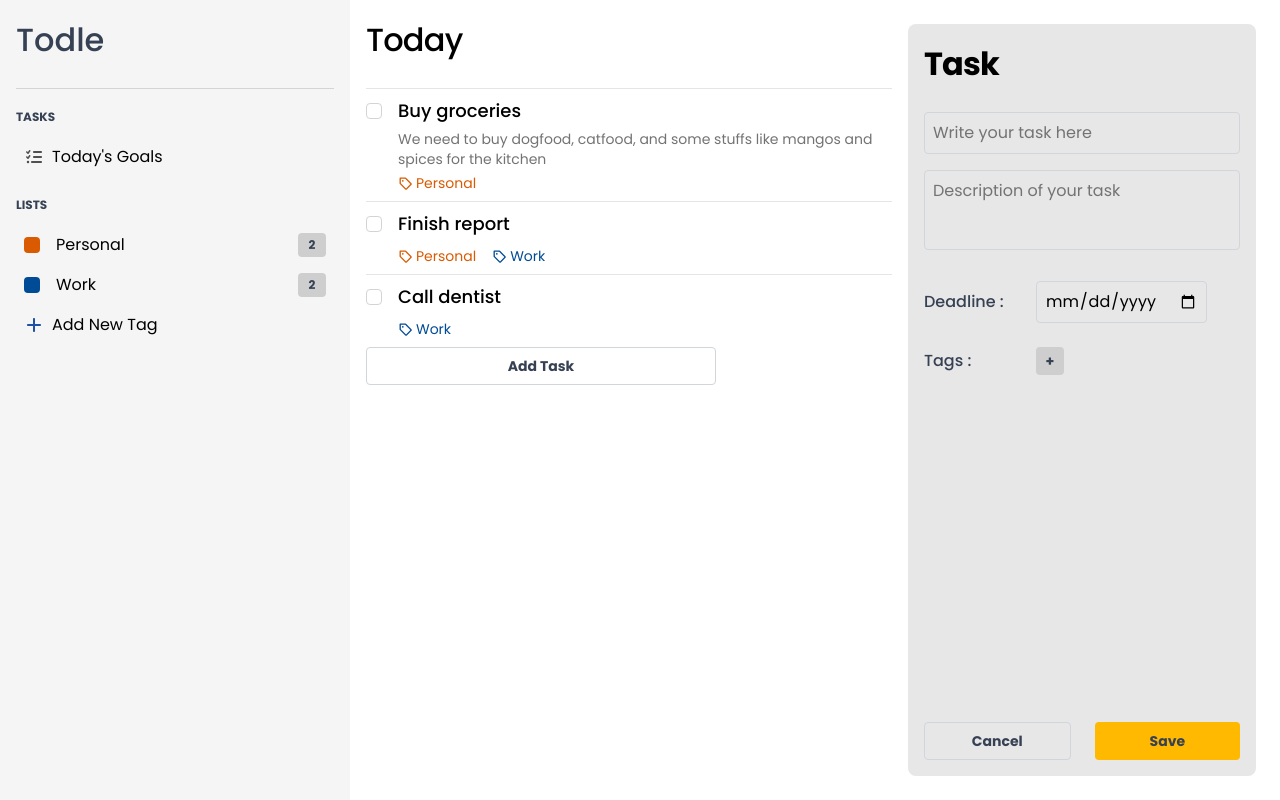
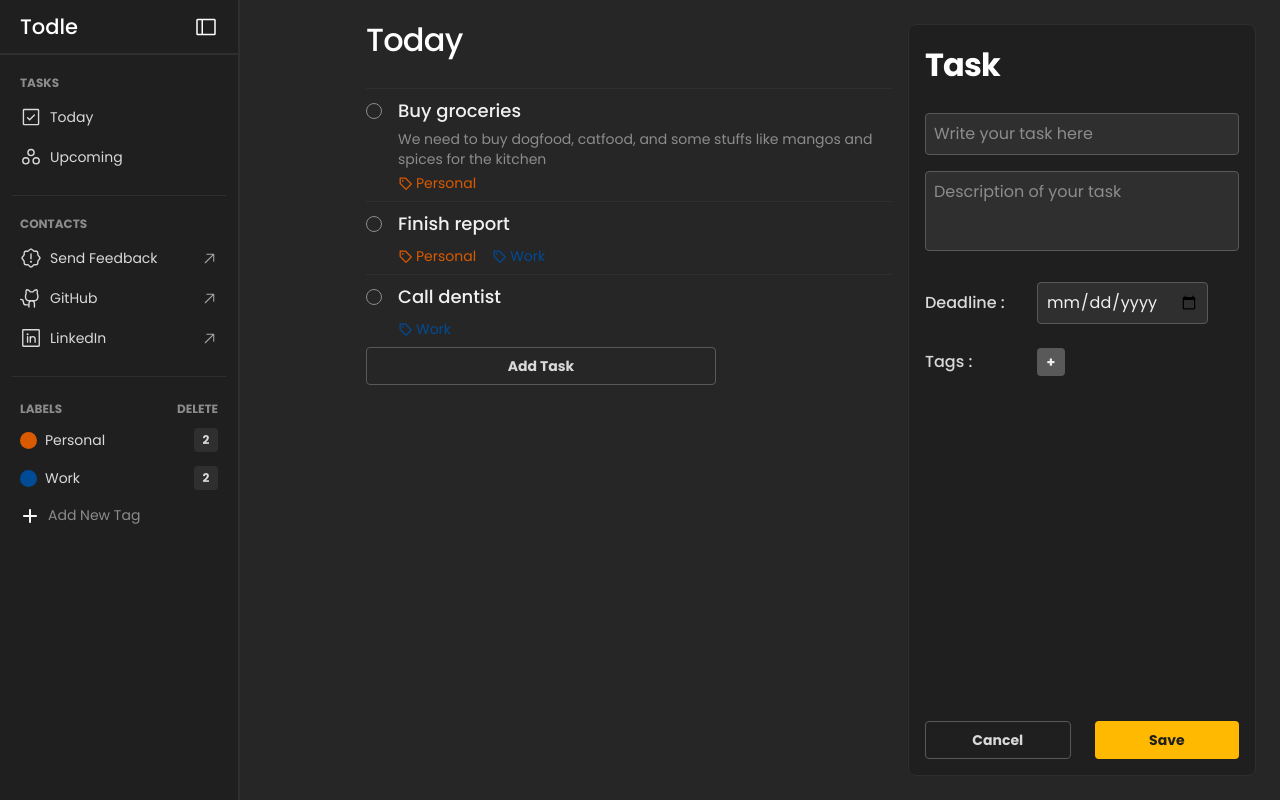
Before and after one commit to DarkMellow/Todle, a React (Vite) app: page / in a window 1280 px wide. Both pictures are taken after a click on the button "Add Task". Built offline with nearby package versions, Linux system fonts and the light colour scheme.

Commit message:
Fixed the sidebar, added Dark theme and added all the fields with new Label Delete mechanism

```diff
--- a/index.html
+++ b/index.html
@@ -5,7 +5,7 @@
   <meta charset="UTF-8" />
   <link rel="icon" type="image/svg+xml" href="/favicon.svg" />
   <meta name="viewport" content="width=device-width, initial-scale=1.0" />
-  <title>todle</title>
+  <title>Todle | Life OS</title>
   <style>
     @import url('https://fonts.googleapis.com/css2?family=Poppins:ital,wght@0,100;0,200;0,300;0,400;0,500;0,600;0,700;0,800;0,900;1,100;1,200;1,300;1,400;1,500;1,600;1,700;1,800;1,900&display=swap');
   </style>
--- a/src/components/MainDisplay/DetailPanel.jsx
+++ b/src/components/MainDisplay/DetailPanel.jsx
@@ -30,21 +30,21 @@ export default function DetailPanel({ activePanel, setActivePanel, tags }) {
 
   return (
     activePanel && (
-      <div className="p-4 bg-(--color-secondary) my-6 mr-6 rounded-lg flex flex-col justify-between">
+      <div className="p-4 bg-(--color-11) my-6 mr-6 rounded-lg flex flex-col justify-between border border-(--color-9)">
         <div>
-          <p className="text-[32px] tracking-tight font-bold mb-6">Task</p>
-          <input type="text" placeholder="Write your task here" className="w-full border border-gray-300 p-2 mb-4 rounded-sm" />
-          <textarea placeholder="Description of your task" className="w-full border h-20 border-gray-300 rounded-sm p-2 mb-6 resize-none" />
+          <p className="text-[32px] tracking-tight font-bold mb-6 text-(--color-1)">Task</p>
+          <input type="text" placeholder="Write your task here" className="w-full border border-(--color-8) bg-(--color-9) text-(--color-4) placeholder:text-(--color-7) p-2 mb-4 rounded-sm" />
+          <textarea placeholder="Description of your task" className="w-full border h-20 border-(--color-8) bg-(--color-9) text-(--color-4) placeholder:text-(--color-7) rounded-sm p-2 mb-6 resize-none" />
 
           {/* Deadline row */}
           <div className="flex gap-4 items-center mb-6">
-            <p className="font-medium text-gray-700 w-24 shrink-0">Deadline :</p>
-            <input type="date" className="border border-gray-300 p-2 rounded-sm" />
+            <p className="font-medium text-(--color-5) w-24 shrink-0">Deadline :</p>
+            <input type="date" className="border border-(--color-8) bg-(--color-9) text-(--color-4) p-2 rounded-sm" />
           </div>
 
           {/* Tags row */}
           <div className="flex gap-4 items-center mb-6 ">
-            <p className="font-medium text-gray-700 w-24 shrink-0">Tags :</p>
+            <p className="font-medium text-(--color-5) w-24 shrink-0">Tags :</p>
             <div className="flex flex-wrap gap-2 items-center relative" ref={dropdownRef}>
               {/* Chips for selected tags */}
               {selectedTags.map(tag => (
@@ -56,16 +56,16 @@ export default function DetailPanel({ activePanel, setActivePanel, tags }) {
 
               {/* Dropdown trigger button */}
               <div className="relative">
-                <button onClick={() => setDropdownOpen(prev => !prev)} className="cursor-pointer text-sm font-bold text-gray-700 bg-[#cecece] w-7 h-7 rounded-sm flex items-center justify-center">+</button>
+                <button onClick={() => setDropdownOpen(prev => !prev)} className="cursor-pointer text-sm font-bold text-(--color-4) bg-(--color-8) w-7 h-7 rounded-sm flex items-center justify-center">+</button>
 
                 {/* Dropdown list */}
                 {dropdownOpen && (
-                  <div className="absolute top-8 left-0 bg-white border border-gray-200 rounded-md shadow-lg z-10 min-w-36">
+                  <div className="absolute top-8 left-0 bg-(--color-10) border border-(--color-8) rounded-md shadow-lg z-10 min-w-36">
                     {availableTags.length === 0 ? (
-                      <p className="text-xs text-gray-400 p-3">No more tags</p>
+                      <p className="text-xs text-(--color-7) p-3">No more tags</p>
                     ) : (
                       availableTags.map(tag => (
-                        <button key={tag.id} onClick={() => addTag(tag.id)} className="cursor-pointer flex items-center gap-2 w-full text-left px-3 py-2 hover:bg-gray-100 text-sm">
+                        <button key={tag.id} onClick={() => addTag(tag.id)} className="cursor-pointer flex items-center gap-2 w-full text-left px-3 py-2 hover:bg-(--color-9) text-(--color-4) text-sm">
                           <span className="w-3 h-3 rounded-sm shrink-0" style={{ backgroundColor: tag.color }}></span>
                           {tag.name}
                         </button>
@@ -80,8 +80,8 @@ export default function DetailPanel({ activePanel, setActivePanel, tags }) {
         </div>
 
         <div className="flex gap-6">
-          <button onClick={() => setActivePanel(false)} className="cursor-pointer text-sm font-bold text-gray-700 border py-2 border-gray-300 text-center p-1 rounded-sm w-full">Cancel</button>
-          <button onClick={() => setActivePanel(false)} className="cursor-pointer text-sm font-bold text-gray-700 bg-amber-400 py-2 text-center p-1 rounded-sm w-full">Save</button>
+          <button onClick={() => setActivePanel(false)} className="cursor-pointer text-sm font-bold text-(--color-5) border py-2 border-(--color-8) text-center p-1 rounded-sm w-full hover:bg-(--color-9) transition-colors">Cancel</button>
+          <button onClick={() => setActivePanel(false)} className="cursor-pointer text-sm font-bold text-(--color-11) bg-amber-400 py-2 text-center p-1 rounded-sm w-full hover:bg-amber-300 transition-colors">Save</button>
         </div>
       </div>
     )
--- a/src/components/MainDisplay/MainPanel.jsx
+++ b/src/components/MainDisplay/MainPanel.jsx
@@ -5,7 +5,7 @@ import Task from "./Task";
 export default function MainPanel({ tasks, tags, setActivePanel }) {
   return (
     <div className="p-4">
-      <p className="text-[32px] tracking-tight font-medium mb-6">Today</p>
+      <p className="text-[32px] tracking-tight font-medium mb-6 text-(--color-1)">Today</p>
 
       <div>
         {tasks.map(t => <Task key={t.id} title={t.title} description={t.description} dueDate={t.dueDate} tags={t.tags} allTags={tags} />)}
@@ -13,7 +13,7 @@ export default function MainPanel({ tasks, tags, setActivePanel }) {
 
       <button
         onClick={() => setActivePanel(true)}
-        className="cursor-pointer text-sm font-bold text-gray-700 border py-2 border-gray-300 text-center p-1 rounded-sm shrink-0 w-[350px]">Add Task
+        className="cursor-pointer text-sm font-bold text-(--color-5) border py-2 border-(--color-8) text-center p-1 rounded-sm shrink-0 w-[350px] hover:bg-(--color-9) transition-colors">Add Task
       </button>
     </div>
   );
--- a/src/components/MainDisplay/Task.jsx
+++ b/src/components/MainDisplay/Task.jsx
@@ -5,18 +5,18 @@ export default function Task({ title, description, tags, allTags }) {
   const [checked, setChecked] = useState(false);
 
   return (
-    <div className="flex flex-row gap-4 border-t border-neutral-200 py-2">
+    <div className="flex flex-row gap-4 border-t border-(--color-9) py-2">
       <div
         onClick={() => setChecked(prev => !prev)}
-        className={`w-4 mt-[6px] h-4 border rounded-sm cursor-pointer shrink-0 flex items-center justify-center transition-colors duration-150
-          ${checked ? "bg-blue-500 border-blue-500" : "border-neutral-300 bg-white"}`}
+        className={`w-4 mt-[6px] h-4 border rounded-full cursor-pointer shrink-0 flex items-center justify-center transition-colors duration-150
+          ${checked ? "bg-blue-500 border-blue-500" : "border-(--color-7) bg-transparent"}`}
       >
         {checked && <Check size={28} color="white" weight="bold" />}
       </div>
 
       <div className="flex flex-col">
-        <p className={`text-lg font-medium ${checked ? "line-through text-neutral-400" : ""}`}> {title} </p>
-        <p className="text-sm mt-1 text-neutral-500"> {description} </p>
+        <p className={`text-lg font-medium text-(--color-4) ${checked ? "line-through text-(--color-7)" : ""}`}> {title} </p>
+        <p className="text-sm mt-1 text-(--color-7)"> {description} </p>
         <div className="flex gap-4 items-center mt-1">
           {tags.map(tagId => {
             const tag = allTags.find(t => t.id === tagId);
--- /dev/null
+++ b/src/components/SidePanel/AddTag.jsx
@@ -0,0 +1,36 @@
+import { useState } from "react";
+import { FontAwesomeIcon } from '@fortawesome/react-fontawesome'
+import { faPlus } from '@fortawesome/free-solid-svg-icons'
+
+export default function AddTag({ dispatch }) {
+  const [isOpen, setIsOpen] = useState(false);
+  const [tagName, setTagName] = useState("New Tag");
+  const [tagColor, setTagColor] = useState("#ffffff");
+
+  function handleAddingTag() {
+    dispatch({ type: "ADD_TAG", payload: { name: tagName, color: tagColor } });
+    setTagName("New Tag");
+    setTagColor("#ffffff");
+    setIsOpen(prev => !prev);
+  }
+
+  return (
+    <>
+      {isOpen ?
+        <div className="flex items-center gap-2 px-5 py-[7px] shrink-0">
+          <div className="w-[17px] h-[17px] rounded-full shrink-0" style={{ backgroundColor: tagColor }}></div>
+
+          <input value={tagName} onChange={(e) => setTagName(e.target.value)} type="text" placeholder="Tag Name..." className="w-full bg-transparent text-(--color-5)" />
+
+          <button onClick={handleAddingTag} className="cursor-pointer text-sm font-bold text-gray-700 bg-[#cecece] w-6 h-6 flex items-center justify-center rounded-sm shrink-0">+</button>
+        </div>
+        :
+        <div onClick={() => setIsOpen(prev => !prev)}>
+          <div className="flex items-center gap-2 p-2 cursor-pointer px-5 hover:bg-(--color-9) hover:text-(--color-3) rounded-sm">
+            <FontAwesomeIcon icon={faPlus} style={{ color: "whitesmoke", }} />
+            <p className="text-[14px] text-(--color-7)">Add New Tag</p>
+          </div>
+        </div>}
+    </>
+  )
+}
--- a/src/components/SidePanel/Sidebar.jsx
+++ b/src/components/SidePanel/Sidebar.jsx
@@ -1,58 +1,85 @@
 import { useState } from "react";
+
+import {
+  SidebarSimpleIcon, CheckSquareIcon, CirclesThreeIcon, CalendarBlankIcon, ArrowUpRightIcon, SealWarningIcon, GithubLogoIcon, LinkedinLogoIcon
+} from '@phosphor-icons/react';
+
+import AddTag from "./AddTag";
 import TagItem from "./TagItem";
-import { FontAwesomeIcon } from '@fortawesome/react-fontawesome'
-import { faListCheck, faPlus } from '@fortawesome/free-solid-svg-icons'
-
-function AddTag({ dispatch }) {
-  const [isOpen, setIsOpen] = useState(false);
-  const [tagName, setTagName] = useState("New Tag");
-  const [tagColor, setTagColor] = useState("#ffffff");
-
-  function handleAddingTag() {
-    dispatch({ type: "ADD_TAG", payload: { name: tagName, color: tagColor } });
-    setTagName("New Tag");
-    setTagColor("#ffffff");
-    setIsOpen(prev => !prev);
-  }
-
-  return (
-    <>
-      {isOpen ?
-        <div className="flex items-center gap-2 p-2 shrink-0">
-          <input value={tagColor} onChange={(e) => setTagColor(e.target.value)} type="color" className="w-6 h-6 rounded-md" />
-          <input value={tagName} onChange={(e) => setTagName(e.target.value)} type="text" placeholder="Tag Name" className="w-full" />
-          <button onClick={handleAddingTag} className="cursor-pointer text-sm font-bold text-gray-700 bg-[#cecece] w-7 text-center p-1 rounded-sm shrink-0">+</button>
-        </div> :
-        <div onClick={() => setIsOpen(prev => !prev)}>
-          <div className="flex items-center gap-2 p-2 cursor-pointer hover:bg-[#f0f0f0] rounded-sm">
-            <FontAwesomeIcon icon={faPlus} style={{ color: "rgb(32, 80, 166)", }} />
-            <p>Add New Tag</p>
-          </div>
-        </div>}
-    </>
-  )
-}
 
 export default function Sidebar({ tags, tasks, dispatch }) {
+  const [isDeleteClicked, setIsDeleteClicked] = useState(false);
   return (
-    <div className="w-[350px] shrink-0 p-4 bg-neutral-100">
-      <p className="text-[32px] text-gray-700 font-medium mb-3 border-b border-neutral-300 pb-6">Todle</p>
-      <div>
-        <p className="text-xs text-gray-700 font-bold mt-5 mb-3">TASKS</p>
-        <div className="flex items-center gap-2 p-2 cursor-pointer hover:bg-[#f0f0f0] rounded-sm">
-          <FontAwesomeIcon icon={faListCheck} style={{ color: "#505050" }} />
-          <p>Today's Goals</p>
+    <div className="flex flex-col w-[240px] shrink-0 bg-(--color-11) gap-5 border-r-2 border-r-(--color-9)">
+
+      <div className="flex items-center justify-between gap-2 border-b-2 border-b-(--color-9) h-[55px] px-5">
+        <p className="text-[21px] text-(--color-1) font-medium">Todle</p>
+        <button className="cursor-pointer text-sm font-bold text-(--color-1) w-7 text-center p-1 rounded-sm shrink-0"><SidebarSimpleIcon size={24} /></button>
+      </div>
+
+
+      <div className="flex flex-col gap-2 px-2">
+        <p className="text-xs text-(--color-7) px-3 font-bold">TASKS</p>
+
+        <div className="flex flex-col gap-1">
+          <div className="flex items-center gap-2 px-3 py-[7px] cursor-pointer hover:bg-(--color-9) rounded-sm">
+            <CheckSquareIcon size={22} color="#D9D9D9" />
+            <p className="text-[14px] text-(--color-5)">Today</p>
+          </div>
+
+          <div className="flex items-center gap-2 px-3 py-[7px] cursor-pointer hover:bg-(--color-9) rounded-sm">
+            <CirclesThreeIcon size={22} color="#D9D9D9" />
+            <p className="text-[14px] text-(--color-5)">Upcoming</p>
+          </div>
         </div>
       </div>
 
-      <div>
-        <p className="text-xs text-gray-700 font-bold mt-5 mb-3">LISTS </p>
-        {tags.map(tag => <div className="hover:bg-[#f0f0f0] rounded-sm p-2">
-          <TagItem key={tag.id} tag={tag} tasks={tasks} dispatch={dispatch} />
-        </div>)}
+      <hr className="border-t border-(--color-9) mx-3" />
+
+      <div className="flex flex-col gap-2 px-2">
+        <p className="text-xs text-(--color-7) px-3 font-bold">CONTACTS</p>
+
+        <div className="flex flex-col gap-1">
+          <div className="flex items-center justify-between px-3 py-[7px] cursor-pointer hover:bg-(--color-9) rounded-sm">
+            <div className="flex items-center gap-2">
+              <SealWarningIcon size={22} color="#D9D9D9" />
+              <p className="text-[14px] text-(--color-5)">Send Feedback</p>
+            </div>
+            <ArrowUpRightIcon size={17} color="#A6A6A6" />
+          </div>
+
+          <div className="flex items-center justify-between px-3 py-[7px] cursor-pointer hover:bg-(--color-9) rounded-sm">
+            <div className="flex items-center gap-2">
+              <GithubLogoIcon size={22} color="#D9D9D9" />
+              <p className="text-[14px] text-(--color-5)">GitHub</p>
+            </div>
+            <ArrowUpRightIcon size={17} color="#A6A6A6" />
+          </div>
+
+          <div className="flex items-center justify-between px-3 py-[7px] cursor-pointer hover:bg-(--color-9) rounded-sm">
+            <div className="flex items-center gap-2">
+              <LinkedinLogoIcon size={22} color="#D9D9D9" />
+              <p className="text-[14px] text-(--color-5)">LinkedIn</p>
+            </div>
+            <ArrowUpRightIcon size={17} color="#A6A6A6" />
+          </div>
+        </div>
       </div>
 
-      <AddTag dispatch={dispatch} />
+      <hr className="border-t border-(--color-9) mx-3" />
+
+      <div>
+        <div className="flex items-center justify-between pl-5 pr-3 h-fit">
+          <p className="text-xs text-(--color-7) font-bold">LABELS</p>
+          <p onClick={() => setIsDeleteClicked(prev => !prev)} className="text-xs text-(--color-7) hover:text-(--color-1) p-1 px-2 font-bold cursor-pointer hover:bg-(--color-9) rounded-sm">{isDeleteClicked ? "CANCEL" : "DELETE"}</p>
+        </div>
+
+        {tags.map(tag => <div className="hover:bg-(--color-9) rounded-sm">
+          <TagItem key={tag.id} tag={tag} tasks={tasks} dispatch={dispatch} isDeleteClicked={isDeleteClicked}/>
+        </div>)}
+        <AddTag dispatch={dispatch} />
+      </div>
+
     </div>
   );
 }
--- a/src/components/SidePanel/TagItem.jsx
+++ b/src/components/SidePanel/TagItem.jsx
@@ -1,17 +1,17 @@
-
 import { FontAwesomeIcon } from '@fortawesome/react-fontawesome'
 import { faTrash } from '@fortawesome/free-solid-svg-icons'
 
-export default function TagItem({ tag, tasks, dispatch }) {
+export default function TagItem({ tag, tasks, dispatch, isDeleteClicked }) {
+
   return (
-    <div className="flex items-center gap-4 group">
-      <div className="w-4 h-4 rounded-sm shrink-0" style={{ backgroundColor: tag.color }}></div>
+    <div className="flex items-center gap-2 px-5 py-[7px] group">
+      <div className="w-[17px] h-[17px] rounded-full shrink-0" style={{ backgroundColor: tag.color }}></div>
 
-      <p className="w-full truncate">{tag.name}</p>
+      <p className="w-full text-[14px] truncate text-(--color-5)">{tag.name}</p>
 
-      <button onClick={() => dispatch({ type: "DELETE_TAG", payload: tag.id })} className="hidden group-hover:block cursor-pointer text-xs w-fit text-center p-1 rounded-sm shrink-0"><FontAwesomeIcon icon={faTrash} style={{color: "rgb(255, 5, 38)",}} /></button>
+      {isDeleteClicked && <button onClick={() => dispatch({ type: "DELETE_TAG", payload: tag.id })} className="cursor-pointer text-xs w-fit text-center p-1 rounded-sm shrink-0"><FontAwesomeIcon icon={faTrash} style={{color: "rgb(255, 5, 38)",}} /></button>}
 
-      <p className="text-xs font-bold text-gray-700 bg-[#cecece] w-7 text-center p-1 rounded-sm shrink-0">{tasks.filter(task => task.tags.includes(tag.id)).length}</p>
+      {!isDeleteClicked && <p className="text-xs font-bold text-(--color-5) bg-(--color-9) w-6 h-6 flex items-center justify-center rounded-sm shrink-0">{tasks.filter(task => task.tags.includes(tag.id)).length}</p>}
     </div>
   )
 }
--- a/src/index.css
+++ b/src/index.css
@@ -5,11 +5,23 @@
 }
 
 body {
-  background-color: #ffffff;
-  color: black;
+  background-color: #262626;
+  color: var(--color-4);
 }
 
 :root {
-  --color-primary: #505050;
+  --color-primary: #9C1F1E;
   --color-secondary: #e7e7e7;
+
+  --color-11: #1F1F1F;
+  --color-10: #262626;
+  --color-9: #2F2F2F;
+  --color-8: #595959;
+  --color-7: #8C8C8C;
+  --color-6: #A6A6A6;
+  --color-5: #D9D9D9;
+  --color-4: #F0F0F0;
+  --color-3: #F5F5F5;
+  --color-2: #FAFAFA;
+  --color-1: #FFFFFF;
 }
```
